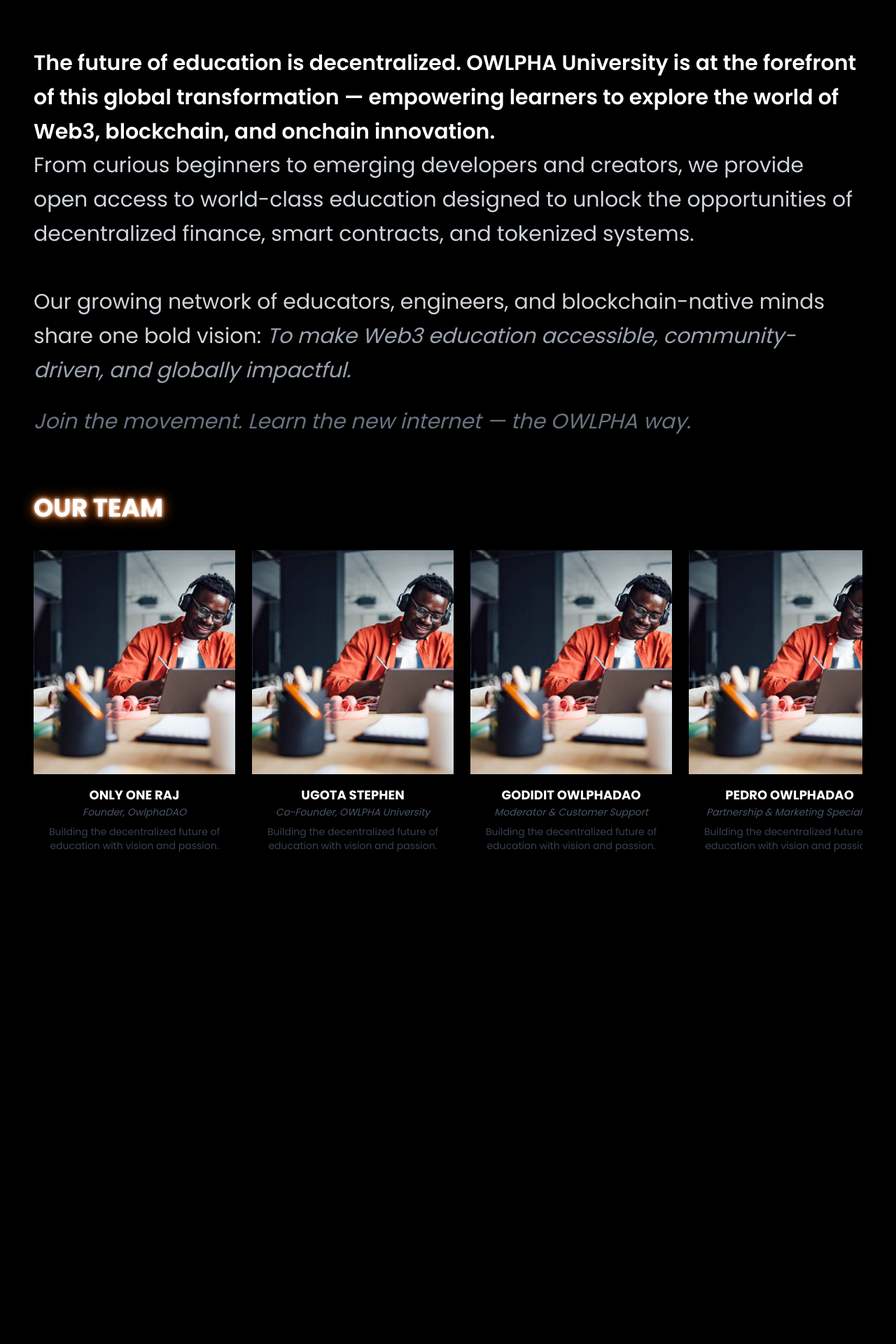
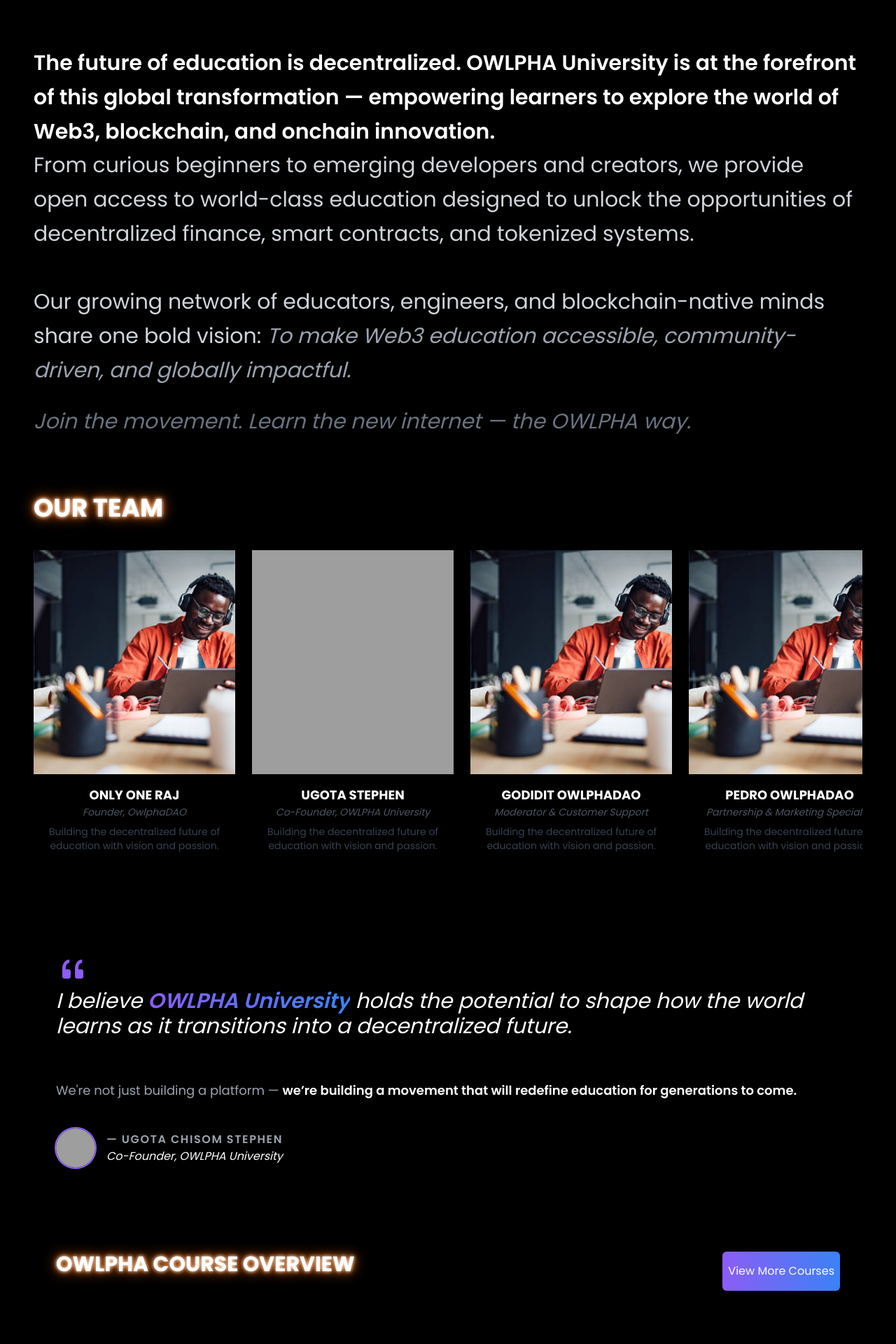
Before and after one commit to Stephen842/OWLPHA-UNIVERSITY, a Django app: page / in a window 1280 px wide. Shown: the part 1923-3843 px from the top of the page at 70% size. Before the commit the page ends 3140 px from the top, so only its background shows below. Run offline with Django 5.2, Linux system fonts and the light colour scheme; grey boxes are pictures that could not be loaded.

Commit message:
update on the landing page

```diff
--- a/owlpha_university/accounts/templates/pages/landing_page.html
+++ b/owlpha_university/accounts/templates/pages/landing_page.html
@@ -197,7 +197,7 @@
             <div class="w-72 flex-shrink-0 shadow-md overflow-hidden relative group">
               <!-- Image Section -->
               <div class="relative h-80 overflow-hidden">
-                <img src="{% static 'learning0.jpg' %}" alt="Team Member" class="w-full h-full object-cover transition-transform duration-300 group-hover:scale-105">
+                <img src="https://scontent.fabv2-2.fna.fbcdn.net/v/t39.30808-1/496935116_676169085198631_291270733678840247_n.jpg?stp=c0.0.720.720a_dst-jpg_s200x200_tt6&_nc_cat=109&ccb=1-7&_nc_sid=1d2534&_nc_eui2=AeFcpXs0BNeowCVwJIcv6ejuU6QaadWHM_5TpBpp1Ycz_rejI_TSNi3oxKFfmOXhGnZik7QZ56wVvvU_pY8tYUTk&_nc_ohc=qQ8spw8GzoAQ7kNvwF4wBy3&_nc_oc=AdkHXQzEEBVUTgHIBap7HxVxl9q2ylHYJN0w-RLDxYtQL5_28n6qhs2Whthz65rep-U&_nc_zt=24&_nc_ht=scontent.fabv2-2.fna&_nc_gid=OatZI5XOueEYuQsAGdT4Hw&oh=00_AfK4nRxL83ZVBRCqz_8_QpHKs9xhidr9YcEC3W4RT8tBlA&oe=683807B2" alt="Team Member" class="w-full h-full object-cover transition-transform duration-300 group-hover:scale-105">
                 <!-- Social Icons -->
                 <div class="absolute inset-0 bg-black/50 opacity-0 group-hover:opacity-100 flex justify-center items-center gap-4 transition-opacity duration-300">
                   <a href="#" class="text-white hover:text-gray-300"><i class="bi bi-linkedin text-2xl"></i></a>
@@ -302,6 +302,46 @@
       </div>
     </section>
 
-    <section
+    <section class="py-16 px-6 md:px-20">
+      <div class="">
+        <!-- Opening Line -->
+        <i class="bi bi-quote text-5xl text-purple-500"></i>
+        <p class="text-2xl md:text-3xl font-light leading-relaxed mb-8 italic hover:-translate-y-1 transform transition duration-300">
+          I believe <span class="font-semibold text-transparent bg-clip-text bg-gradient-to-r from-purple-500 to-blue-500">OWLPHA University</span> holds the potential to shape how the world learns as it transitions into a decentralized future.
+        </p>
+
+        <!-- Body Text -->
+        <p class="text-md md:text-lg text-gray-400 leading-relaxed mb-6 hover:-translate-y-1 transform transition duration-300">
+          <br class="hidden md:block mt-2">We're not just building a platform — <span class="font-semibold text-white">we’re building a movement that will redefine education for generations to come.</span>
+        </p>
+
+        <!-- Author Attribution with image -->
+        <div class="flex items-center gap-4 mt-10 hover:-translate-y-1 transform transition duration-300">
+          <!-- Logo/Image -->
+          <img src="https://scontent.fabv2-2.fna.fbcdn.net/v/t39.30808-1/496935116_676169085198631_291270733678840247_n.jpg?stp=c0.0.720.720a_dst-jpg_s200x200_tt6&_nc_cat=109&ccb=1-7&_nc_sid=1d2534&_nc_eui2=AeFcpXs0BNeowCVwJIcv6ejuU6QaadWHM_5TpBpp1Ycz_rejI_TSNi3oxKFfmOXhGnZik7QZ56wVvvU_pY8tYUTk&_nc_ohc=qQ8spw8GzoAQ7kNvwF4wBy3&_nc_oc=AdkHXQzEEBVUTgHIBap7HxVxl9q2ylHYJN0w-RLDxYtQL5_28n6qhs2Whthz65rep-U&_nc_zt=24&_nc_ht=scontent.fabv2-2.fna&_nc_gid=OatZI5XOueEYuQsAGdT4Hw&oh=00_AfK4nRxL83ZVBRCqz_8_QpHKs9xhidr9YcEC3W4RT8tBlA&oe=683807B2" alt="Ugota Stephen - Facebook Profile" class="h-14 w-14 rounded-full shadow-md ring-2 ring-purple-500 transition-transform duration-300 hover:scale-105"/>
+
+          <!-- Name & Role -->
+          <div class="text-left">
+            <p class="text-sm md:text-base text-gray-400 uppercase tracking-widest font-semibold">
+              — Ugota Chisom Stephen
+            </p>
+            <p class="text-sm md:text-base italic text-white font-medium">
+              Co-Founder, OWLPHA University
+            </p>
+          </div>
+        </div>
+      </div>
+    </section>
+
+    <section class="py-14 px-6 md:px-20">
+      <div class="flex justify-between">
+        <h2 class="text-2xl md:text-3xl font-bold mb-10 neon-text uppercase hover:-translate-y-1 transform transition duration-300">Owlpha Course Overview</h2>
+        <div class="inline-block h-14 bg-gradient-to-r from-purple-500 to-blue-500 rounded-md hover:from-purple-600 hover:to-blue-600 transition duration-300 ease-in-out">
+          <button class="p-2 rounded-md w-full h-full">
+            View More Courses
+          </button>
+        </div>
+      </div>
+    </section>
   </body>
 </html>
```
